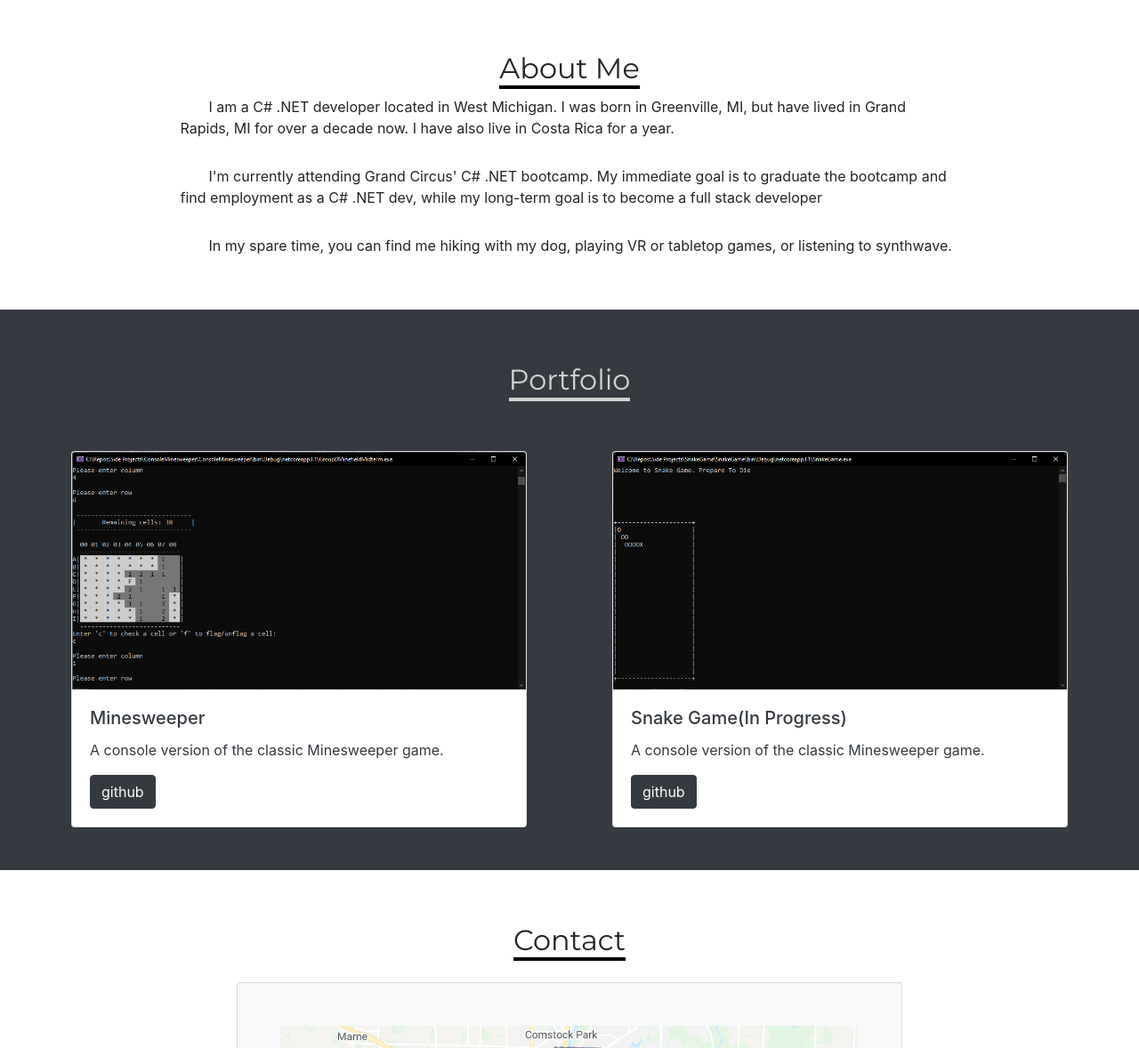
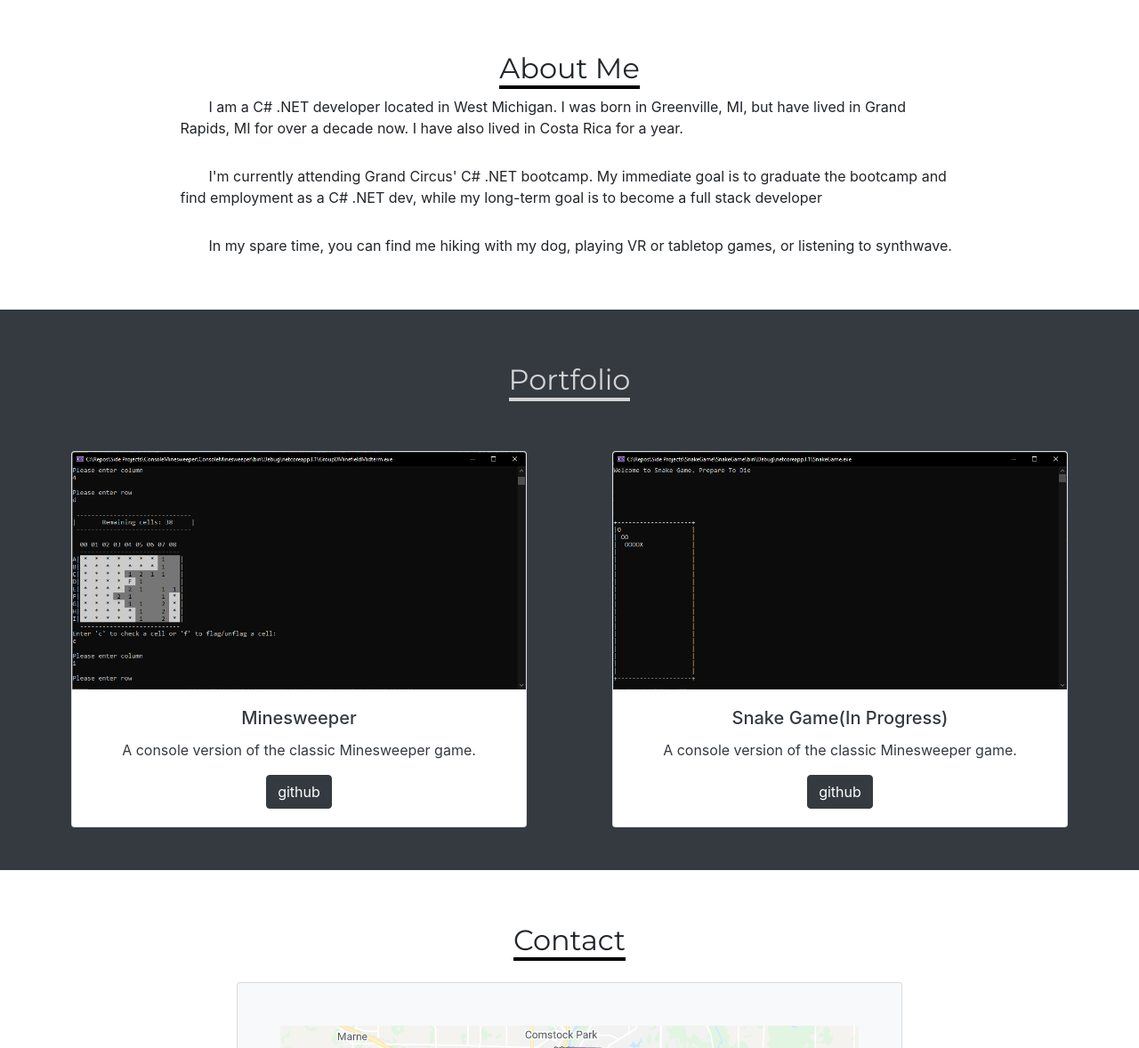
Before and after one commit to jzachow/PortfolioWebsite, a plain HTML site: page index.html in a window 1280 px wide. Shown: the part 858-2036 px from the top of the page at 89% size. Drawn offline with nearby package versions, Linux system fonts and the light colour scheme.

Commit message:
Center portfolio text and fix typo

```diff
--- a/index.html
+++ b/index.html
@@ -50,7 +50,7 @@
         <P><span class="tab">I am a C# .NET developer located in West Michigan. I was born in Greenville, MI, but
                 have
                 lived in Grand
-                Rapids, MI for over a decade now. I have also live in Costa Rica for a year. </p>
+                Rapids, MI for over a decade now. I have also lived in Costa Rica for a year. </p>
         <p><span class="tab">I'm currently attending Grand Circus' C# .NET bootcamp. My immediate goal is to graduate
                 the
                 bootcamp and find
@@ -63,7 +63,7 @@
     <div id="portfolio" class="section-container container-fluid">
         <h3 class="info-section">Portfolio</h3>
 
-        <div class="cards">
+        <div class="cards text-center">
             <div class="card w-33 m-5">
                 <img class="card-img-top img-fluid" src="resources/pics/minesweeper.PNG" alt="Card image cap">
                 <div class="card-body">
```
